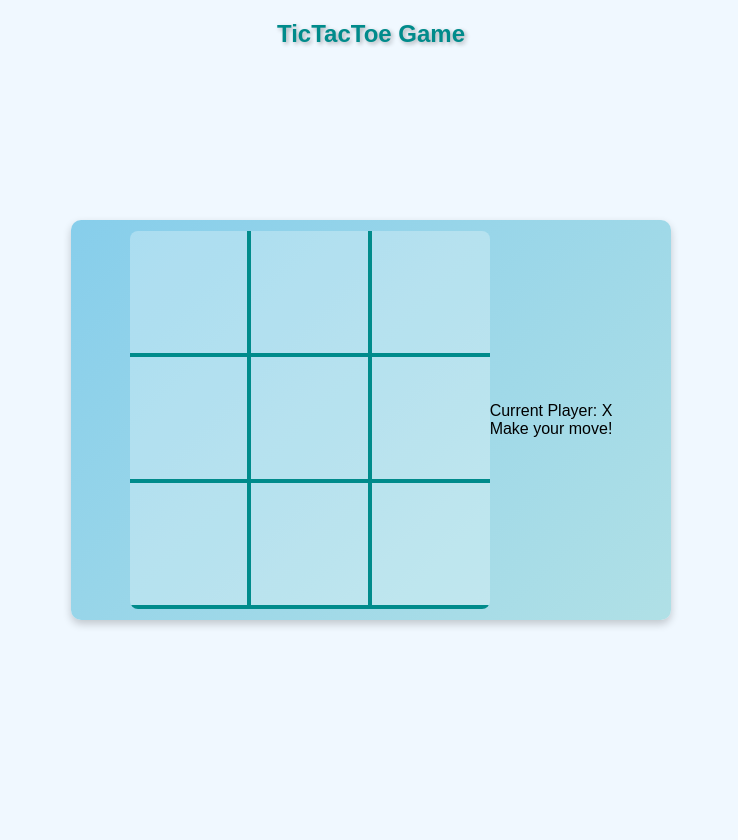
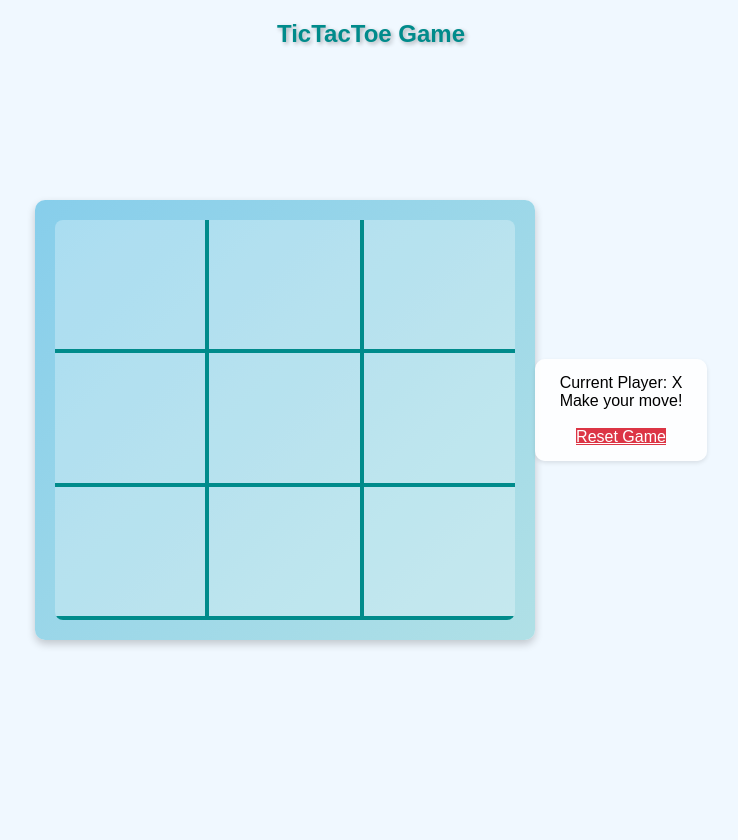
Before and after one commit to diamond2016/TicTacToe, a Flask app: page / in a window 1280 px wide. Shown: the whole page, without its empty margins (269-1007 px from the left). Run offline with Flask 3, Linux system fonts and the light colour scheme.

Commit message:
work in progress reset_game

```diff
--- a/main.py
+++ b/main.py
@@ -117,6 +117,24 @@ def update_game():
         "winner": winner
     }), 200
 
+@app.route("/reset_game", methods=["POST"])
+def reset_game():
+# Initial Game state
+    matrix = [
+    [" ", " ", " "],
+    [" ", " ", " "],
+    [" ", " ", " "]
+    ]
+    current_player = "X"
+    game_over = False
+    winner = None
+    return jsonify({
+        "message": "Game reset successfully",
+        "matrix": matrix,
+        "current_player": current_player,
+        "game_over": game_over,
+        "winner": winner
+    }), 200
 
 if __name__ == "__main__":
     app.run(debug=False, host="0.0.0.0", port=8080)
--- a/static/css/styles.css
+++ b/static/css/styles.css
@@ -10,8 +10,8 @@
         }
 
         .game-container {
-            width: 600px;
-            height: 400px;
+            width: 500px;
+            height: 440px;
             background: linear-gradient(135deg, #87ceeb, #b0e0e6);
             border-radius: 10px;
             box-shadow: 0 4px 8px rgba(0, 0, 0, 0.2);
@@ -23,8 +23,8 @@
         }
 
         .game-grid {
-            width: 360px;
-            height: 360px;
+            width: 460px;
+            height: 400px;
             border-collapse: collapse;
             background-color: rgba(255, 255, 255, 0.1);
             border-radius: 8px;
@@ -40,6 +40,15 @@
             background-color: rgba(255, 255, 255, 0.2);
             cursor: pointer;
             transition: background-color 0.3s ease;
+        }
+
+        .game-info {
+            background: rgba(255, 255, 255, 0.9);
+            padding: 15px 25px;
+            border-radius: 10px;
+            box-shadow: 0 2px 4px rgba(0, 0, 0, 0.1);
+            margin-bottom: 20px;
+            text-align: center;
         }
 
         .game-cell:hover {
@@ -92,3 +101,14 @@
             font-weight: bold;
             text-shadow: 2px 2px 4px rgba(0, 0, 0, 0.3);
         }
+
+
+        .btn-reset {
+            background-color: #dc3545;
+            color: white;
+        }
+
+        .btn-reset:hover {
+            background-color: #c82333;
+            transform: translateY(-2px);
+        }
--- a/templates/base.html
+++ b/templates/base.html
@@ -36,11 +36,12 @@
                 <td class="game-cell" data-row="2" data-col="2"><a href="{{ url_for('update_game', row=2, col=2) }}">{{ matrix[2][2] }}</a></td>
             </tr>
         </table>
+        </div>
         <div class="game-info">
             <div class="current-player" id="current-player">    Current Player: {{ current_player }}</div>
             <div class="game-status" id="game-status">  {{ game_status }}</div>
+            <br>
+            <div class="controls"><a class="btn btn-reset" href='{{ url_for("reset_game") }}'>Reset Game</a></div>
         </div>
-    </div>
-
  </body>
 </html>
```
